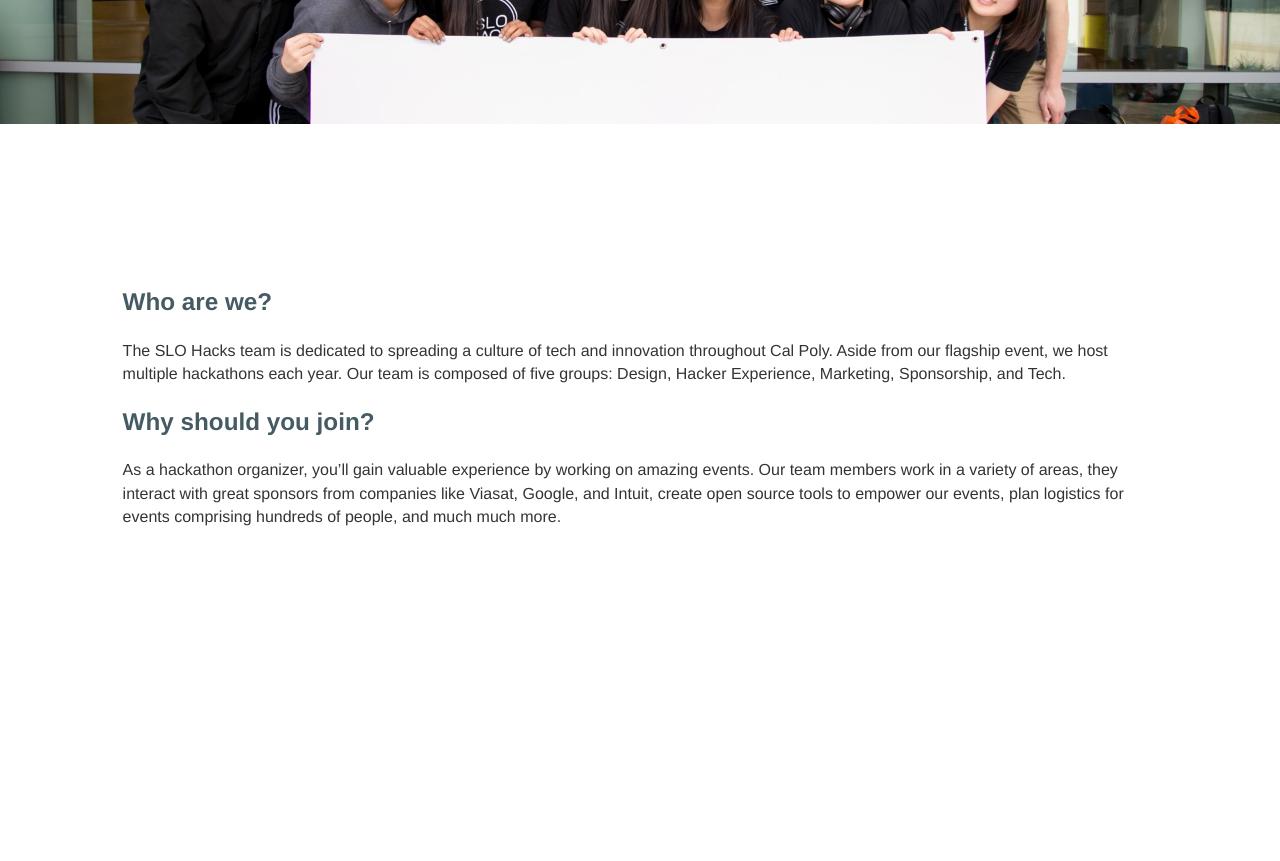
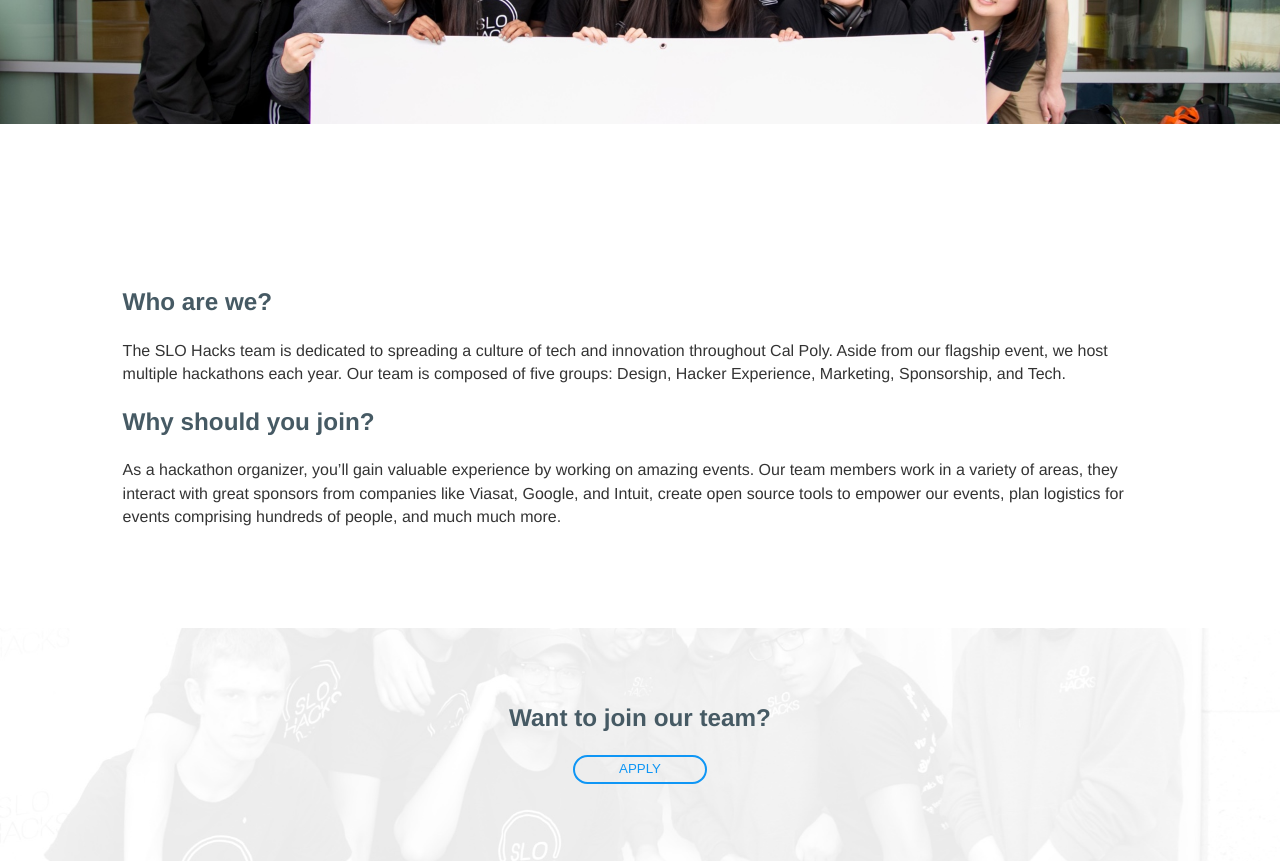
Before and after one commit to slohacks/recruiting, a Gatsby site: page / in a window 1280 px wide. Shown: the part 1060-1921 px from the top of the page. Before the commit the page ends 1776 px from the top, so only its background shows below. Built offline with nearby package versions, Linux system fonts and the light colour scheme; Gatsby itself is replaced by a stand-in of ours.

Commit message:
feat(pages/index): add link to form

```diff
--- a/src/layouts/index.module.css
+++ b/src/layouts/index.module.css
@@ -2,7 +2,7 @@
   display: flex;
   flex-direction: column;
   align-items: center;
-  padding: 3% 0;
+  padding: 6% 0;
 }
 
 .footer p {
--- a/src/pages/index.jsx
+++ b/src/pages/index.jsx
@@ -3,6 +3,7 @@ import TextRotator from '../components/TextRotator';
 import styles from './index.module.css';
 import logo from '../assets/logo.png';
 import animatedTeam from '../assets/team.gif';
+import Button from '../components/Button';
 
 /* eslint-disable react/prop-types, max-len */
 const IndexPage = ({ data }) => (
@@ -45,6 +46,13 @@ const IndexPage = ({ data }) => (
         <p>As a hackathon organizer, you’ll gain valuable experience by working on amazing events. Our team members work in a variety of areas, they interact with great sponsors from companies like Viasat, Google, and Intuit, create open source tools to empower our events, plan logistics for events comprising hundreds of people, and much much more.</p>
       </div>
     </section>
+    <section className={styles.apply}>
+      <h2>Want to join our team?</h2>
+      <Button
+        name="Apply"
+        href="https://goo.gl/forms/E6MNzlmCNYI6R5Lo1"
+      />
+    </section>
   </div>
 );
 
--- a/src/pages/index.module.css
+++ b/src/pages/index.module.css
@@ -80,17 +80,28 @@
   display: grid;
   grid-template-columns: 1fr 6fr 1fr;
   grid-template-areas: ". text .";
-  padding: 6% 0;
+  padding: 6% 0 3%;
 }
 
 @media all and (min-width: 839px) {
   .content {
     grid-template-columns: 9.58% 80.84% 9.58%;
     grid-template-areas: ". text .";
-    padding: 12.9% 0;
+    padding: 12.9% 0 6%;
   }
 }
 
 .text {
   grid-area: text;
 }
+
+.apply {
+  display: flex;
+  flex-direction: column;
+  align-items: center;
+  padding: 6% 0;
+  background-image: url('../assets/teamWhite2.jpg');
+  background-size: cover;
+  background-attachment: fixed;
+  background-position: center;
+}
```
Also changed, not shown: src/assets/teamWhite2.jpg (added).
